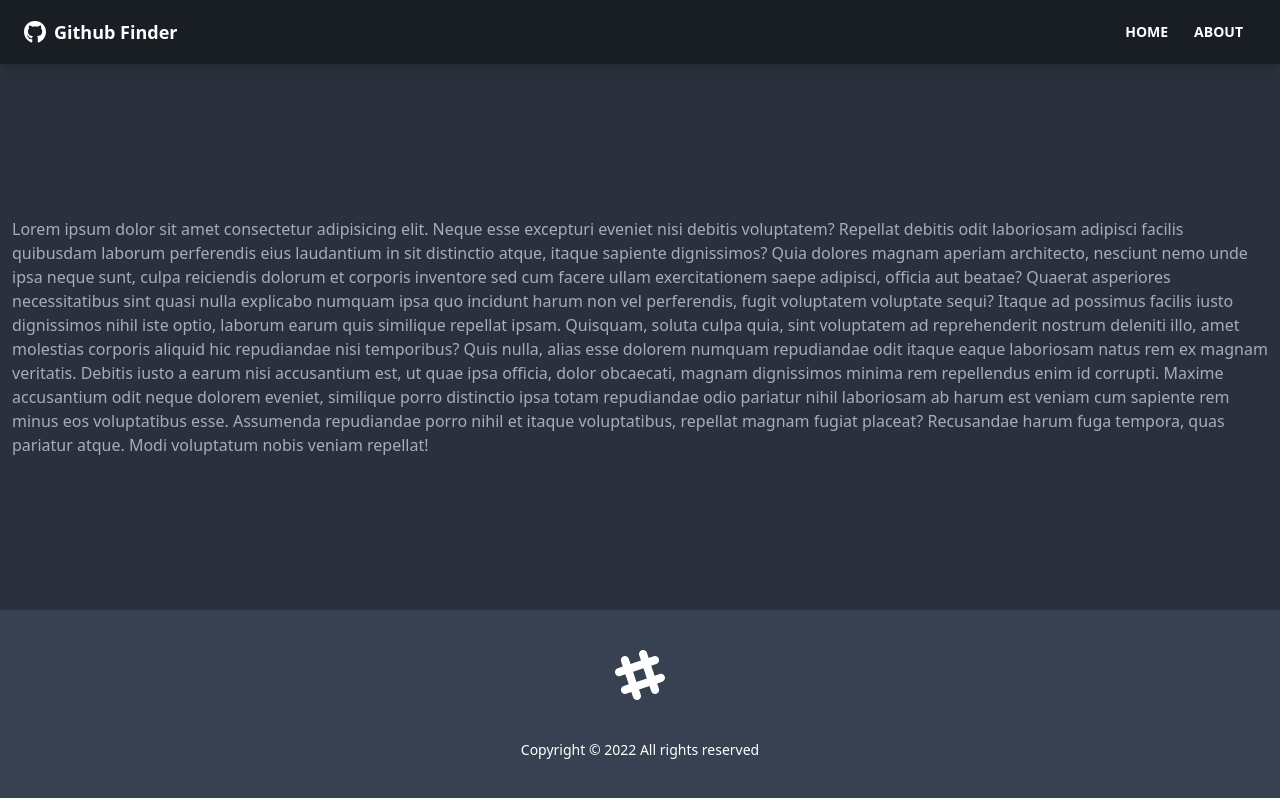
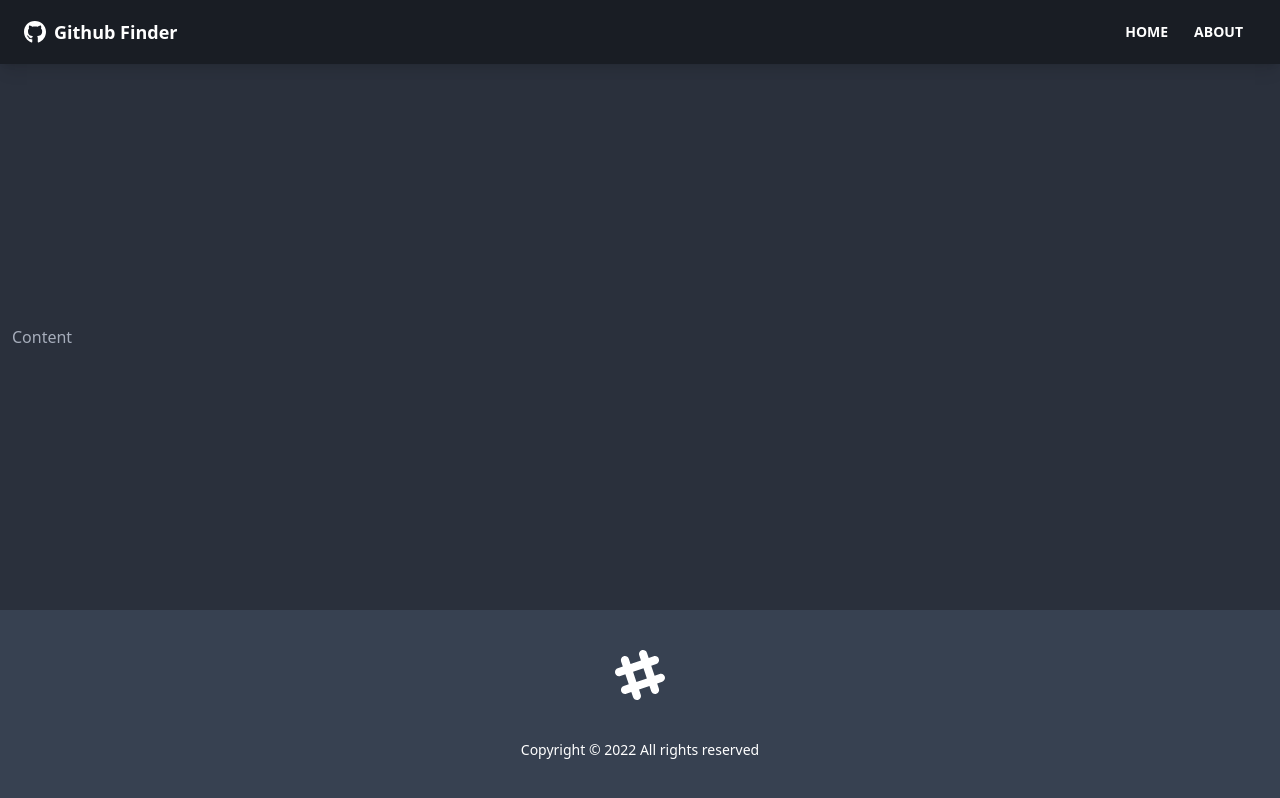
Before and after one commit to develad/github-finder, a React (Create React App) app: page / in a window 1280 px wide. Built offline with nearby package versions, Linux system fonts and the light colour scheme; a web font is replaced by a local one.

Commit message:
Footer Component - Chapter 47

```diff
--- a/src/App.js
+++ b/src/App.js
@@ -5,30 +5,7 @@ function App() {
   return (
     <div className="flex flex-col justify-between h-screen">
       <Navbar />
-      <main className="px-3 container pb-12 mx-auto">
-        Lorem ipsum dolor sit amet consectetur adipisicing elit. Neque esse
-        excepturi eveniet nisi debitis voluptatem? Repellat debitis odit
-        laboriosam adipisci facilis quibusdam laborum perferendis eius
-        laudantium in sit distinctio atque, itaque sapiente dignissimos? Quia
-        dolores magnam aperiam architecto, nesciunt nemo unde ipsa neque sunt,
-        culpa reiciendis dolorum et corporis inventore sed cum facere ullam
-        exercitationem saepe adipisci, officia aut beatae? Quaerat asperiores
-        necessitatibus sint quasi nulla explicabo numquam ipsa quo incidunt
-        harum non vel perferendis, fugit voluptatem voluptate sequi? Itaque ad
-        possimus facilis iusto dignissimos nihil iste optio, laborum earum quis
-        similique repellat ipsam. Quisquam, soluta culpa quia, sint voluptatem
-        ad reprehenderit nostrum deleniti illo, amet molestias corporis aliquid
-        hic repudiandae nisi temporibus? Quis nulla, alias esse dolorem numquam
-        repudiandae odit itaque eaque laboriosam natus rem ex magnam veritatis.
-        Debitis iusto a earum nisi accusantium est, ut quae ipsa officia, dolor
-        obcaecati, magnam dignissimos minima rem repellendus enim id corrupti.
-        Maxime accusantium odit neque dolorem eveniet, similique porro
-        distinctio ipsa totam repudiandae odio pariatur nihil laboriosam ab
-        harum est veniam cum sapiente rem minus eos voluptatibus esse. Assumenda
-        repudiandae porro nihil et itaque voluptatibus, repellat magnam fugiat
-        placeat? Recusandae harum fuga tempora, quas pariatur atque. Modi
-        voluptatum nobis veniam repellat!
-      </main>
+      <main className="px-3 container pb-12 mx-auto">Content</main>
       <Footer />
     </div>
   );
```
